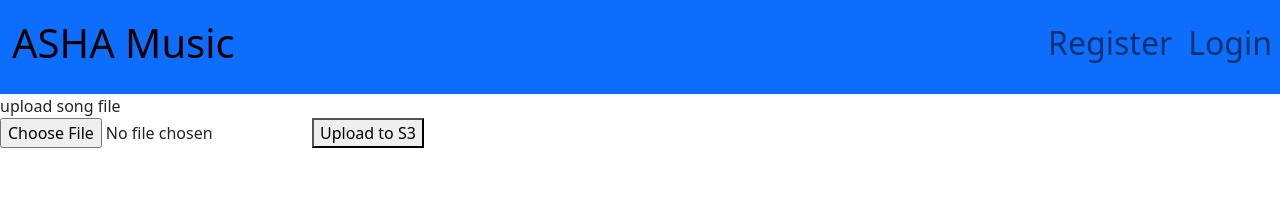
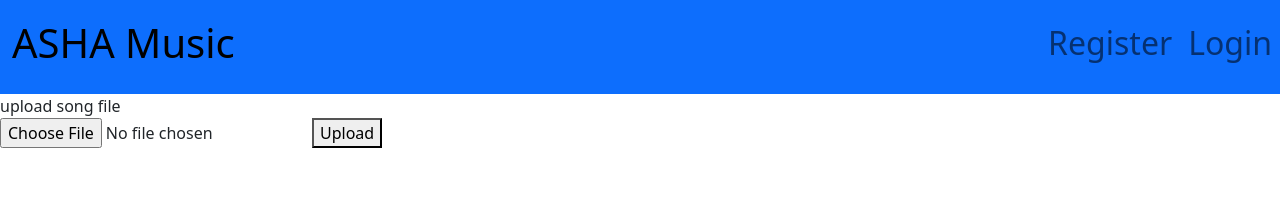
Before and after one commit to d-santiago/music-streaming-app, a React (Create React App) app in the folder client/: page /settings/upload in a window 1280 px wide. Shown: the top 198 px of the page. Built offline with nearby package versions, Linux system fonts and the light colour scheme.

Commit message:
updated Upload.js

```diff
--- a/client/src/components/Upload.js
+++ b/client/src/components/Upload.js
@@ -1,3 +1,4 @@
+import axios from 'axios';
 import React , {useState} from 'react';
 import { uploadFile } from 'react-s3';
 
@@ -19,6 +20,12 @@ const Upload = () => {
 
   const [selectedFile, setSelectedFile] = useState(null);
   const [data,setData] = useState("");
+  const [songName,setSongName] = useState("");
+  const [uploadVisible, setUploadVisible] = useState(true);
+  const [genre,setGenre] = useState("");
+  const [url,setUrl] = useState("");
+  const [publisherName,setPublisherName] = useState("");
+  const [insertId, setInsertId] = useState("");
 
   const handleFileInput = (e) => {
       setSelectedFile(e.target.files[0]);
@@ -26,20 +33,81 @@ const Upload = () => {
 
   const handleUpload = async (file) => {
       uploadFile(file, config)
-          .then(data => setData(data))
+          .then(data => setUrl(data))
           .catch(err => console.error(err))
+          setUploadVisible(false);
   }
-  console.log(data);
+
+  const handleSubmission = (e) => {
+    e.preventDefault()
+    let values = {
+        songName : songName,
+        genre : genre,
+        recordLabel:publisherName,
+        isSignle:true,
+
+    }
+    axios.post("artist/createSong",values).then(response => {
+      setInsertId(response.data.insertedId);
+      console.log(insertId)
+    })
+    let v = {
+      songURL : url.location,
+      sid : insertId,
+    }
+    axios.put("artist/uploadSongData",v).then(response => {
+      console.log(response.data);
+    })
 
 
+  }
+
+  const uploadButton = (
+    <div>
+      <div>upload song file</div>
+      <input type="file" onChange={handleFileInput}/>
+      <button onClick={() => handleUpload(selectedFile)}> Upload </button>
+    </div>
+  )
+  const songForm  =  (
+    <form>
+    <h1>Song Info</h1>
+    <p>Title Track</p>
+    <input
+      type='text'
+      name='name'
+      value={songName}
+      onChange={(e) => setSongName(e.target.value)}
+    />
+
+    <p>Record Label Name</p>
+    <input
+      type="text"
+      name='name'
+      value={publisherName}
+      onChange={(e) => setPublisherName(e.target.value)}
+    />
+    <p>Genre</p>
+    <input
+      type="text"
+      name='name'
+      value={genre}
+      onChange={(e) => setGenre(e.target.value)}
+    />
+
+    <button onClick = {handleSubmission}>submit info</button>
+    </form>
+ );
 
 
   return (
+
     <div>
-      <div>upload song file</div>
-      <input type="file" onChange={handleFileInput}/>
-      <button onClick={() => handleUpload(selectedFile)}> Upload to S3</button>
-  </div>
+      {uploadVisible ? uploadButton : null }
+      {!uploadVisible ? songForm : null}
+      <p>{url.location}</p>
+
+   </div>
   )
 }
 
```
